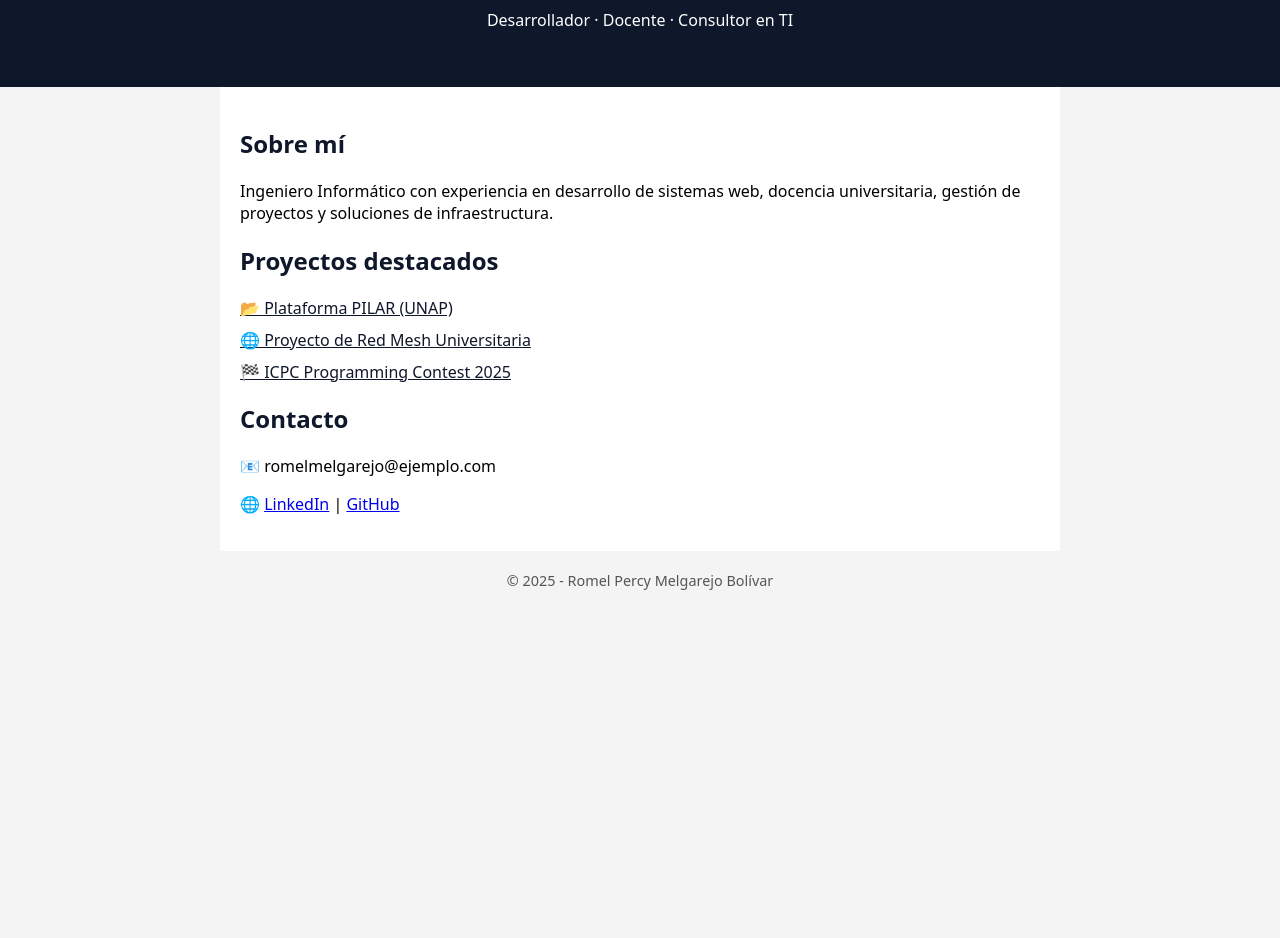
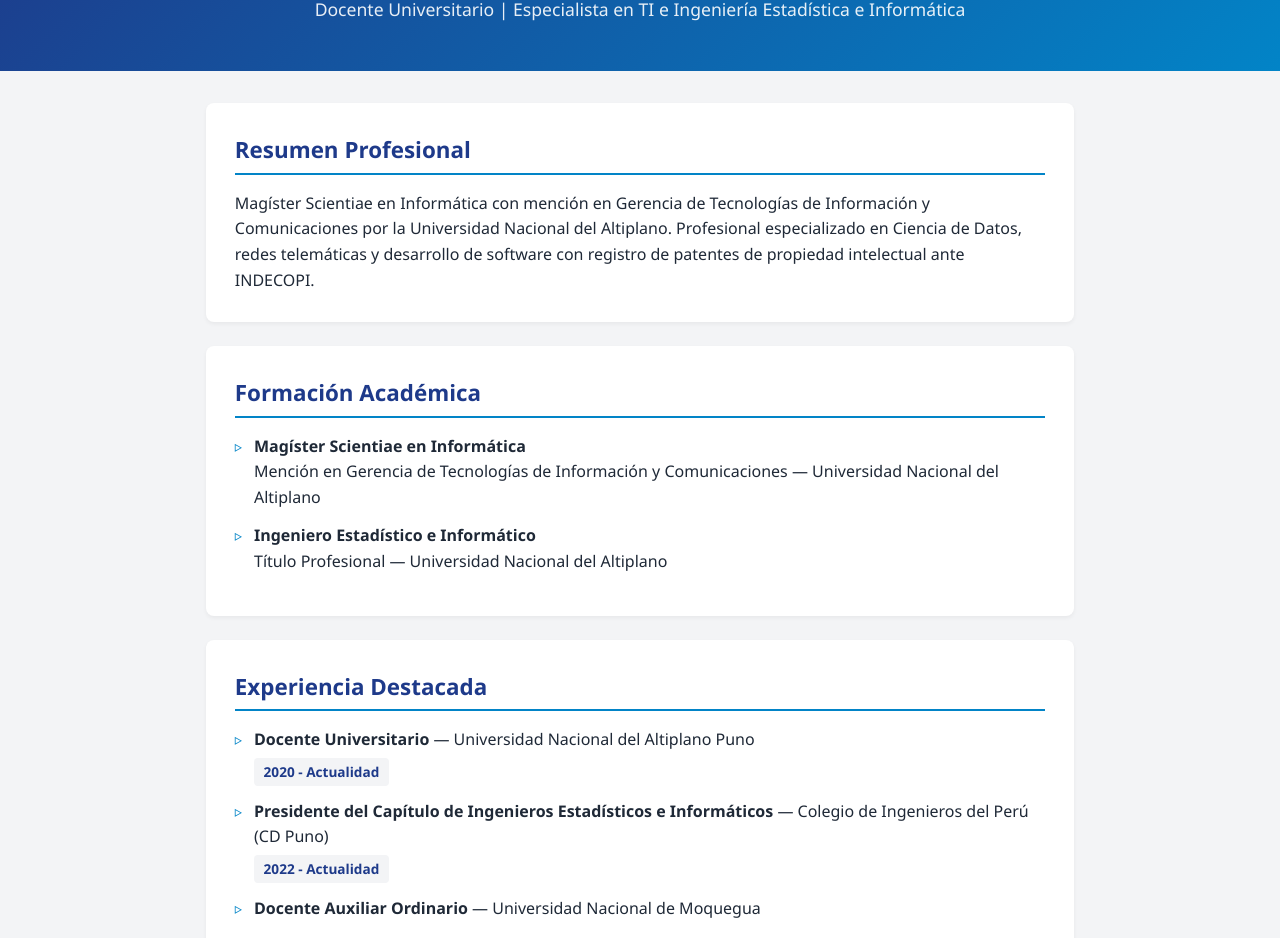
Before and after one commit to 61598108-arch/abran-dev.github.io, a plain HTML site: page index.html in a window 1280 px wide. Shown: the part 117-1055 px from the top of the page. Before the commit the page ends 800 px from the top, so only its background shows below. Drawn offline with Linux system fonts and the light colour scheme.

Commit message:
Revamp personal webpage with updated content and styles

```diff
--- a/index.html
+++ b/index.html
@@ -1,44 +1,178 @@
 <!DOCTYPE html>
 <html lang="es">
 <head>
-  <meta charset="UTF-8" />
-  <meta name="viewport" content="width=device-width, initial-scale=1">
-  <title>Romel Dev - Página personal</title>
+    <meta charset="UTF-8">
+    <meta name="viewport" content="width=device-width, initial-scale=1.0">
+    <title>M.Sc. Romel Percy Melgarejo Bolivar | Perfil Profesional</title>
     <style>
-    body { font-family: system-ui, sans-serif; background: #f4f4f4; margin: 0; padding: 0; }
-    header { background: #0f172a; color: white; padding: 40px 20px; text-align: center; }
-    main { max-width: 800px; margin: auto; padding: 20px; background: white; }
-    h1, h2 { color: #0f172a; }
-    .proyectos a { display: block; margin: 10px 0; color: #0f172a; }
-    footer { text-align: center; padding: 20px; font-size: 0.9em; color: #555; }
+        :root {
+            --primary: #1e3a8a;
+            --secondary: #0284c7;
+            --dark: #1f2937;
+            --light: #f3f4f6;
+            --white: #ffffff;
+        }
+        * {
+            box-sizing: border-box;
+            margin: 0;
+            padding: 0;
+        }
+        body {
+            font-family: 'Segoe UI', Tahoma, Geneva, Verdana, sans-serif;
+            color: var(--dark);
+            background-color: var(--light);
+            line-height: 1.6;
+        }
+        header {
+            background: linear-gradient(135deg, var(--primary), var(--secondary));
+            color: var(--white);
+            padding: 3rem 1rem;
+            text-align: center;
+        }
+        header h1 {
+            font-size: 2.2rem;
+            margin-bottom: 0.5rem;
+        }
+        header p {
+            font-size: 1.1rem;
+            opacity: 0.9;
+        }
+        .container {
+            max-width: 900px;
+            margin: 2rem auto;
+            padding: 0 1rem;
+        }
+        section {
+            background-color: var(--white);
+            padding: 1.8rem;
+            margin-bottom: 1.5rem;
+            border-radius: 8px;
+            box-shadow: 0 2px 4px rgba(0,0,0,0.05);
+        }
+        h2 {
+            color: var(--primary);
+            border-bottom: 2px solid var(--secondary);
+            padding-bottom: 0.3rem;
+            margin-bottom: 1rem;
+            font-size: 1.4rem;
+        }
+        ul {
+            list-style-type: none;
+        }
+        li {
+            margin-bottom: 0.8rem;
+            padding-left: 1.2rem;
+            position: relative;
+        }
+        li::before {
+            content: "▹";
+            position: absolute;
+            left: 0;
+            color: var(--secondary);
+            font-weight: bold;
+        }
+        .badge {
+            background-color: var(--light);
+            color: var(--primary);
+            padding: 0.2rem 0.6rem;
+            border-radius: 4px;
+            font-size: 0.85rem;
+            font-weight: bold;
+            display: inline-block;
+            margin-top: 0.3rem;
+        }
+        .project-title {
+            font-weight: bold;
+            color: var(--dark);
+        }
+        footer {
+            text-align: center;
+            padding: 2rem;
+            font-size: 0.9rem;
+            color: #6b7280;
+        }
     </style>
 </head>
 <body>
+
     <header>
-    <h1>Romel Percy Melgarejo Bolívar</h1>
-    <p>Desarrollador · Docente · Consultor en TI</p>
+        <h1>M.Sc. Romel Percy Melgarejo Bolivar</h1>
+        <p>Docente Universitario | Especialista en TI e Ingeniería Estadística e Informática</p>
     </header>
-  <main>
-    <section>
-      <h2>Sobre mí</h2>
-      <p>Ingeniero Informático con experiencia en desarrollo de sistemas web, docencia universitaria, gestión de proyectos y soluciones de infraestructura.</p>
+
+    <div class="container">
+
+        <section id="sobre-mi">
+            <h2>Resumen Profesional</h2>
+            <p>Magíster Scientiae en Informática con mención en Gerencia de Tecnologías de Información y Comunicaciones por la Universidad Nacional del Altiplano. Profesional especializado en Ciencia de Datos, redes telemáticas y desarrollo de software con registro de patentes de propiedad intelectual ante INDECOPI.</p>
         </section>
-    <section>
-      <h2>Proyectos destacados</h2>
-      <div class="proyectos">
-        <a href="https://github.com/romeldev/plataforma-pilar">📂 Plataforma PILAR (UNAP)</a>
-        <a href="https://github.com/romeldev/red-mesh-universitaria">🌐 Proyecto de Red Mesh Universitaria</a>
-        <a href="https://github.com/romeldev/contest-icpc-2025">🏁 ICPC Programming Contest 2025</a>
+
+        <section id="educacion">
+            <h2>Formación Académica</h2>
+            <ul>
+                <li>
+                    <strong>Magíster Scientiae en Informática</strong><br>
+                    Mención en Gerencia de Tecnologías de Información y Comunicaciones — Universidad Nacional del Altiplano
+                </li>
+                <li>
+                    <strong>Ingeniero Estadístico e Informático</strong><br>
+                    Título Profesional — Universidad Nacional del Altiplano
+                </li>
+            </ul>
+        </section>
+
+        <section id="experiencia">
+            <h2>Experiencia Destacada</h2>
+            <ul>
+                <li>
+                    <strong>Docente Universitario</strong> — Universidad Nacional del Altiplano Puno<br>
+                    <span class="badge">2020 - Actualidad</span>
+                </li>
+                <li>
+                    <strong>Presidente del Capítulo de Ingenieros Estadísticos e Informáticos</strong> — Colegio de Ingenieros del Perú (CD Puno)<br>
+                    <span class="badge">2022 - Actualidad</span>
+                </li>
+                <li>
+                    <strong>Docente Auxiliar Ordinario</strong> — Universidad Nacional de Moquegua
+                </li>
+            </ul>
+        </section>
+
+        <section id="propiedad-intelectual">
+            <h2>Software y Propiedad Intelectual (INDECOPI)</h2>
+            <ul>
+                <li>
+                    <span class="project-title">Criptologin</span> — Módulo integrable de validación de usuarios mediante token USB DNI electrónico (Reg. 31152022).
+                </li>
+                <li>
+                    <span class="project-title">Enviromaker</span> — Software de procesamiento y generación de ambientes tridimensionales (Reg. 31132022).
+                </li>
+                <li>
+                    <span class="project-title">GLPAK GUI</span> — Interfaz gráfica para renderizado 3D en ventanas Win GDI+ (Reg. 31122022).
+                </li>
+                <li>
+                    <span class="project-title">Plataforma de Certificación Electrónica</span> — Derecho de autor por software (Reg. 1382017).
+                </li>
+            </ul>
+        </section>
+
+        <section id="investigacion">
+            <h2>Producción Científica</h2>
+            <ul>
+                <li>
+                    <strong>Capítulo de Libro (2023):</strong> "Predicción de diabetes en mujeres mediante un modelo probabilístico basado en Redes Bayesianas" en <em>O Cuidado em Saúde Baseado em Evidências</em>.
+                </li>
+                <li>
+                    <strong>Artículo de Revista (2022):</strong> "Arquitectura pervasiva con tecnologías WebRTC híbridas para el desarrollo de un framework Modelo Vista Controlador de tiempo real".
+                </li>
+            </ul>
+        </section>
+
     </div>
-    </section>
-    <section>
-      <h2>Contacto</h2>
-      <p>📧 romelmelgarejo@ejemplo.com</p>
-      <p>🌐 <a href="https://www.linkedin.com/in/romeldev">LinkedIn</a> | <a href="https://github.com/romeldev">GitHub</a></p>
-    </section>
-  </main>
+
     <footer>
-    © 2025 - Romel Percy Melgarejo Bolívar
+        <p>&copy; 2026 Romel Percy Melgarejo Bolivar. Desarrollado y alojado con GitHub Pages.</p>
     </footer>
+
 </body>
 </html>
```
Lines whose indentation alone changed are shown as unchanged.
